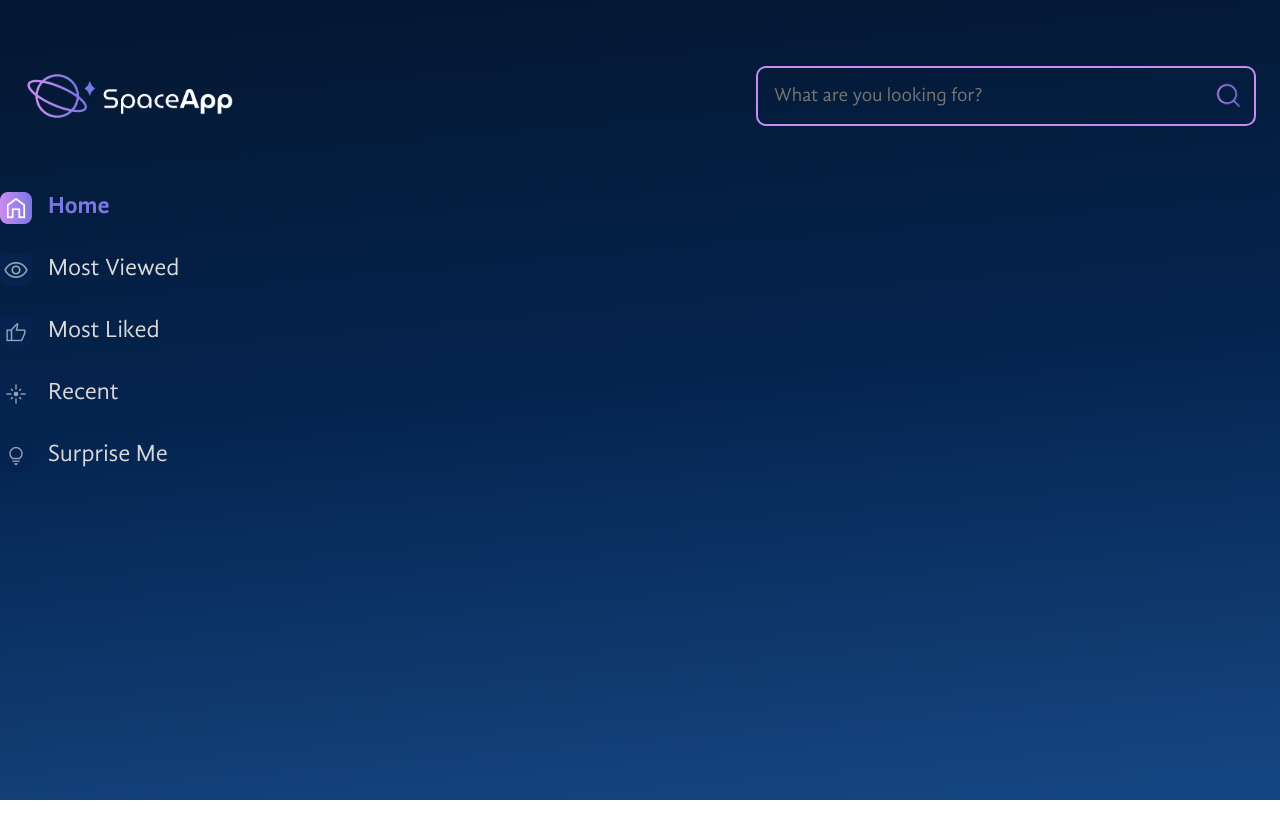
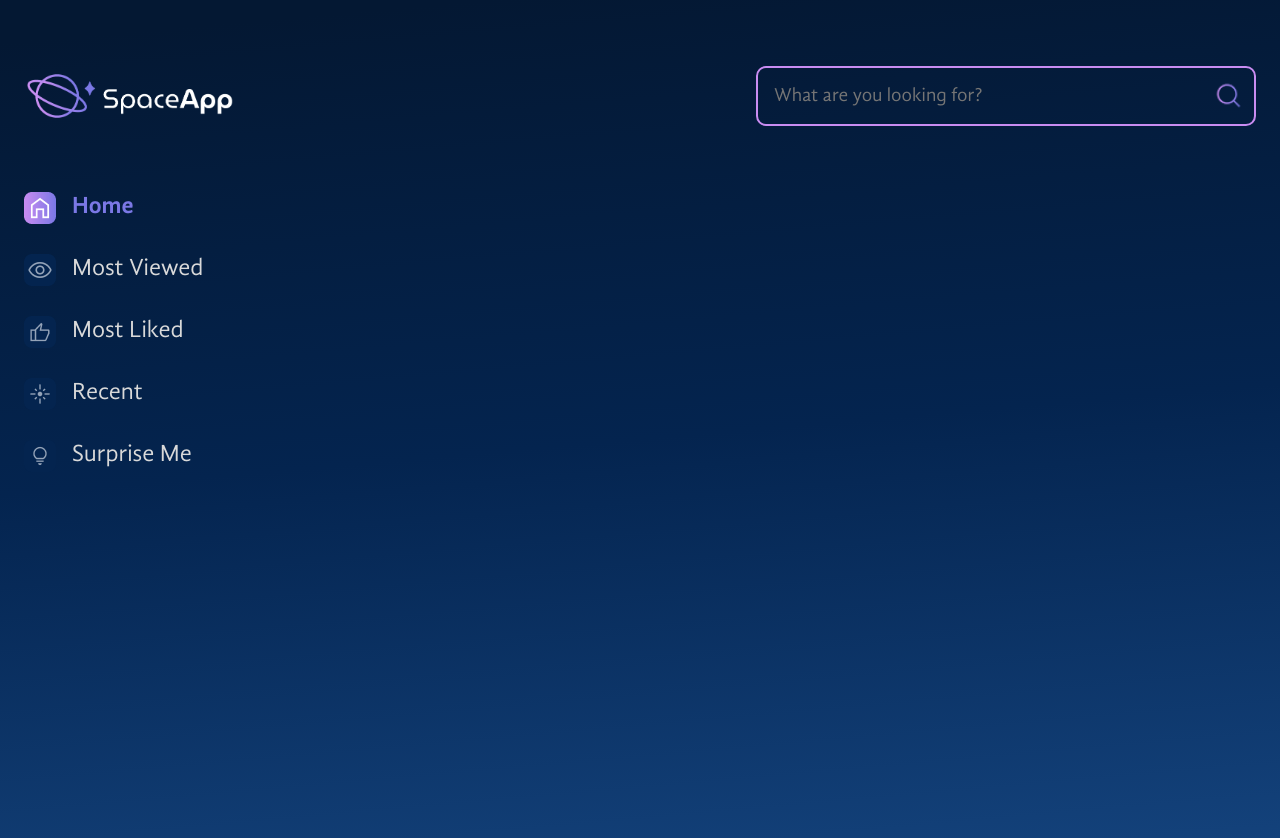
Before and after one commit to AbrahamOliden/react-space, a React (Vite) app: page / in a window 1280 px wide. Shown: the top 838 px of the page. Before the commit the page ends 800 px from the top, so only its background shows below. Built offline with nearby package versions, Linux system fonts and the light colour scheme.

Commit message:
standard padding at GlobalStyles

```diff
--- a/src/App.jsx
+++ b/src/App.jsx
@@ -4,9 +4,12 @@ import Header from "./components/Header"
 import SideBar from "./components/SideBar"
 
 const GradientBackground = styled.div`
-background: linear-gradient(175deg,
-  #041833 4.16%, #04244F 48%, #154580 96.76%);
+  background: linear-gradient(175deg,
+    #041833 4.16%,
+    #04244F 48%,
+    #154580 96.76%);
   min-height: 100vh;
+  padding: 60px 24px;
 `
 
 function App() {
--- a/src/components/Header/index.jsx
+++ b/src/components/Header/index.jsx
@@ -5,7 +5,7 @@ const StyledHeader = styled.header`
     display: flex;
     justify-content: space-between;
     align-items: center;
-    padding: 60px 24px;
+    padding-bottom: 60px;
     img{
         width: 212px;
     }
```
